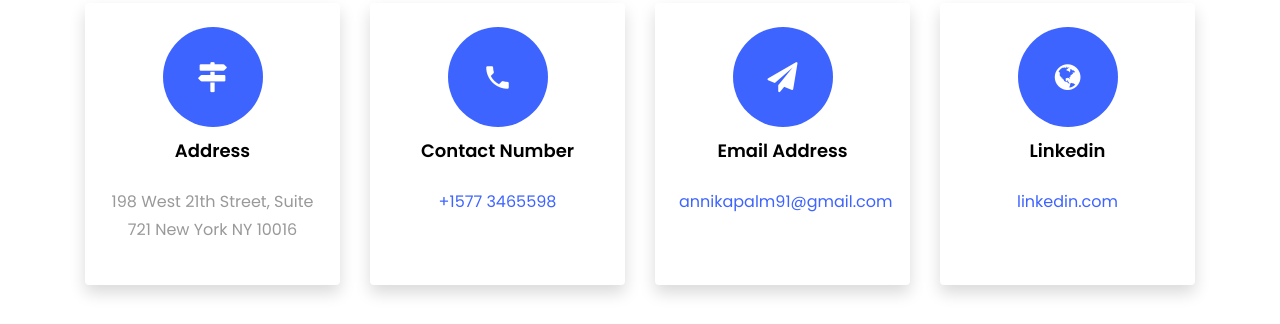
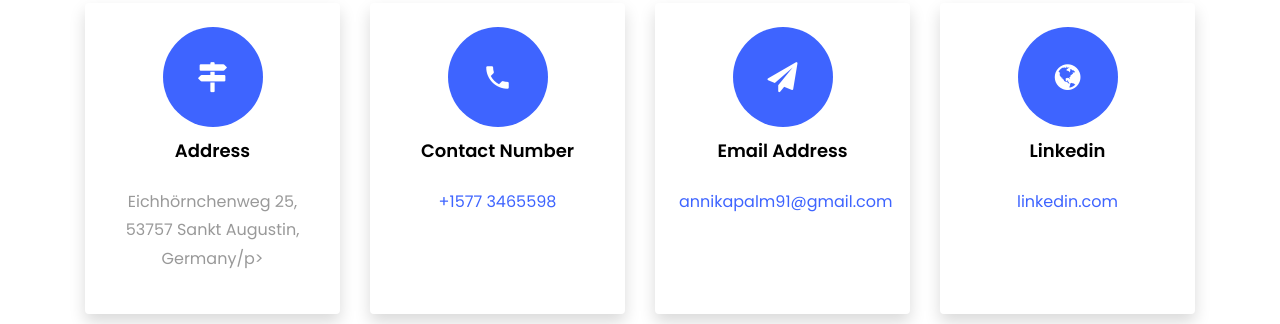
Before and after one commit to annikapalm/portfolio, a plain HTML site: page index.html in a window 1280 px wide. Shown: the part 5921-6245 px from the top of the page. Drawn offline with Linux system fonts and the light colour scheme; files whose address does not match are found by name.

Commit message:
Update index.html

```diff
--- a/index.html
+++ b/index.html
@@ -768,7 +768,7 @@
           		</div>
           		<div>
 	          		<h3 class="mb-4">Address</h3>
-		            <p>198 West 21th Street, Suite 721 New York NY 10016</p>
+		            <p>Eichhörnchenweg 25, 53757 Sankt Augustin, Germany/p>
 		          </div>
 	          </div>
           </div>
```
